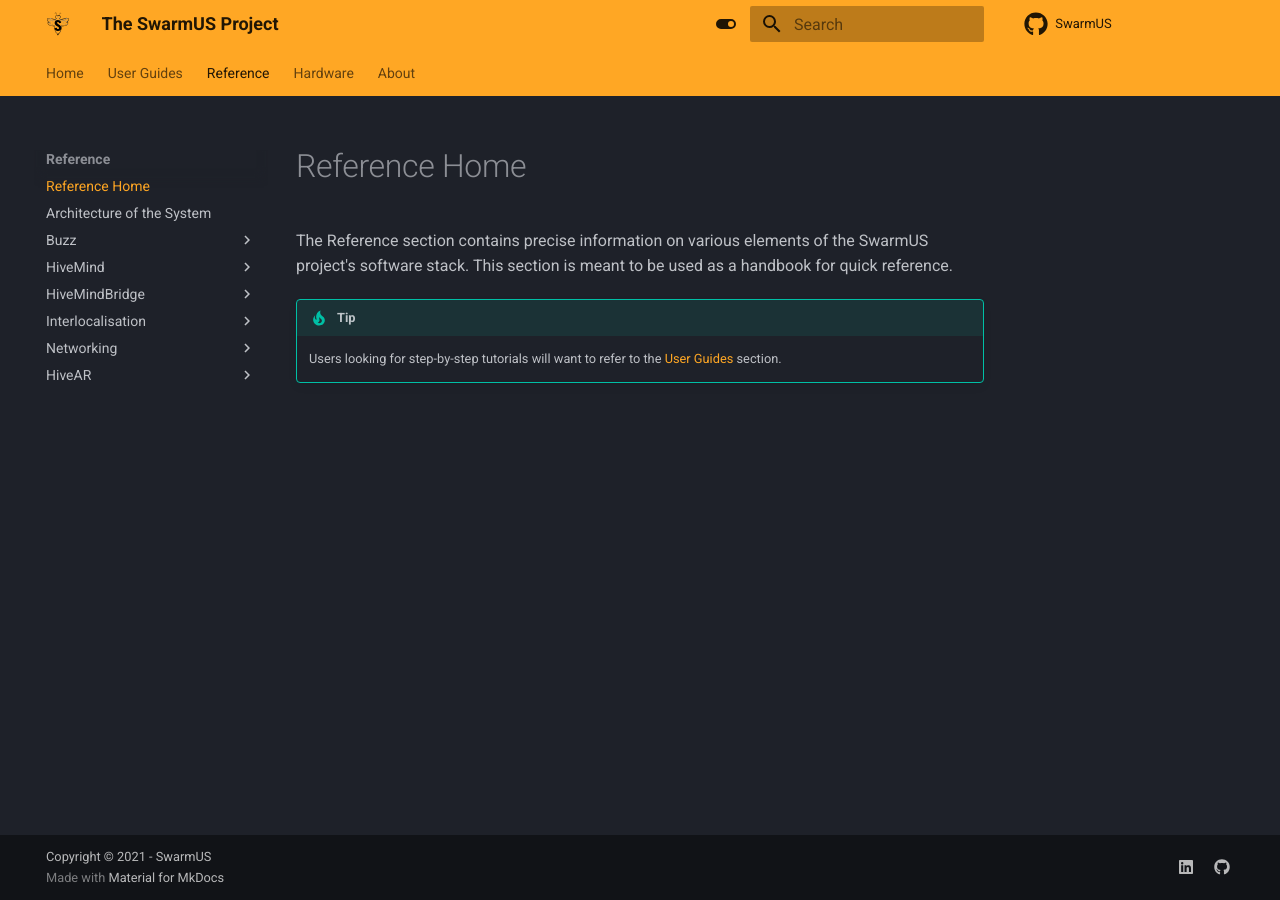
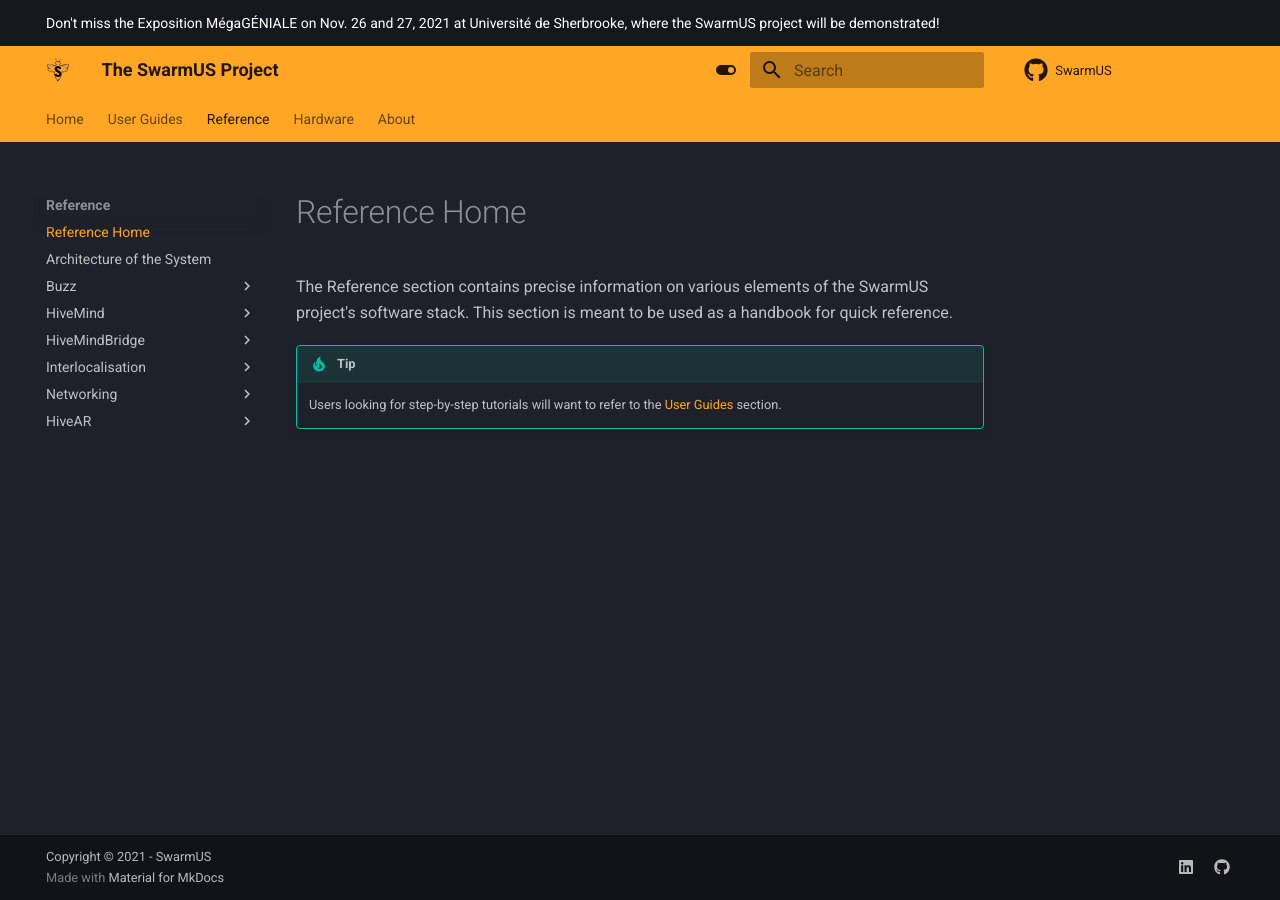
Before and after one commit to SwarmUS/SwarmUS-doc, an MkDocs documentation site: the page built from docs/sections/reference/index.md, in a window 1280 px wide. Built offline with MkDocs 1.6.1 and Material for MkDocs 9.7.7, drawn with Linux system fonts in a browser that asks for light colours.

Commit message:
update mkdocs and add banner (#27)
* update mkdocs and add banner

* dont expand sidebar

```diff
--- a/mkdocs.yml
+++ b/mkdocs.yml
@@ -70,10 +70,11 @@
       toggle:
         icon: material/toggle-switch-off-outline
         name: Switch to dark mode
-
   features:
     - navigation.tabs
+    - navigation.tabs.sticky
     - navigation.top
+
   logo: assets/SVG_S_Swarm_Abeille.svg
   favicon: assets/SVG_S_Swarm_Abeille.svg
   icon:
--- a/requirements.txt
+++ b/requirements.txt
@@ -1,4 +1,4 @@
-mkdocs==1.2.1
-mkdocs-material==7.1.8
+mkdocs==1.2.3
+mkdocs-material==7.3.0
 lightgallery==0.5
 mkdocs-mermaid2-plugin==0.5.2
--- a/theme/main.html
+++ b/theme/main.html
@@ -19,3 +19,7 @@
     }
     </script>
 {% endblock scripts %}
+
+{% block announce %}
+Don't miss the Exposition MégaGÉNIALE on Nov. 26 and 27, 2021 at Université de Sherbrooke, where the SwarmUS project will be demonstrated!
+{% endblock announce %}
```
